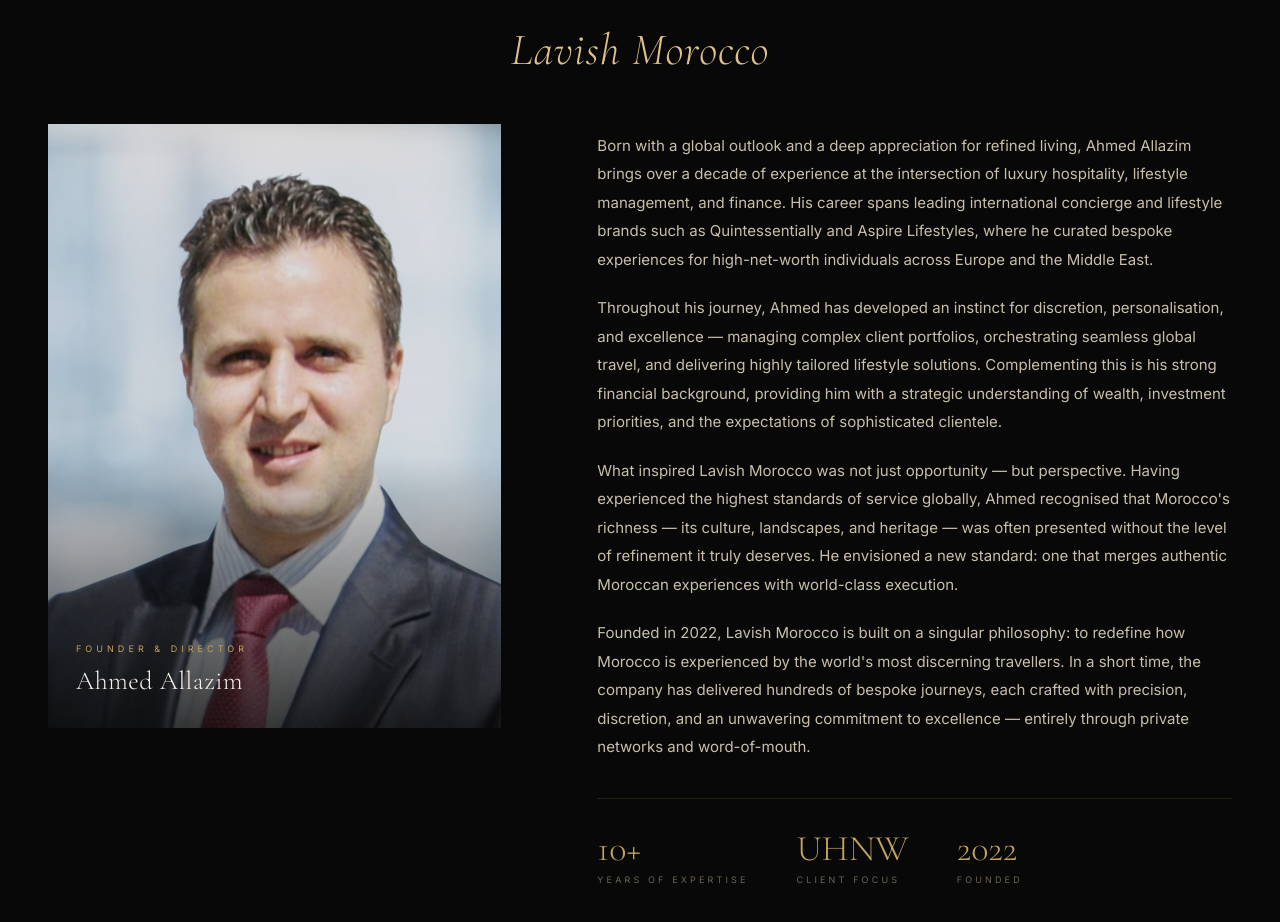
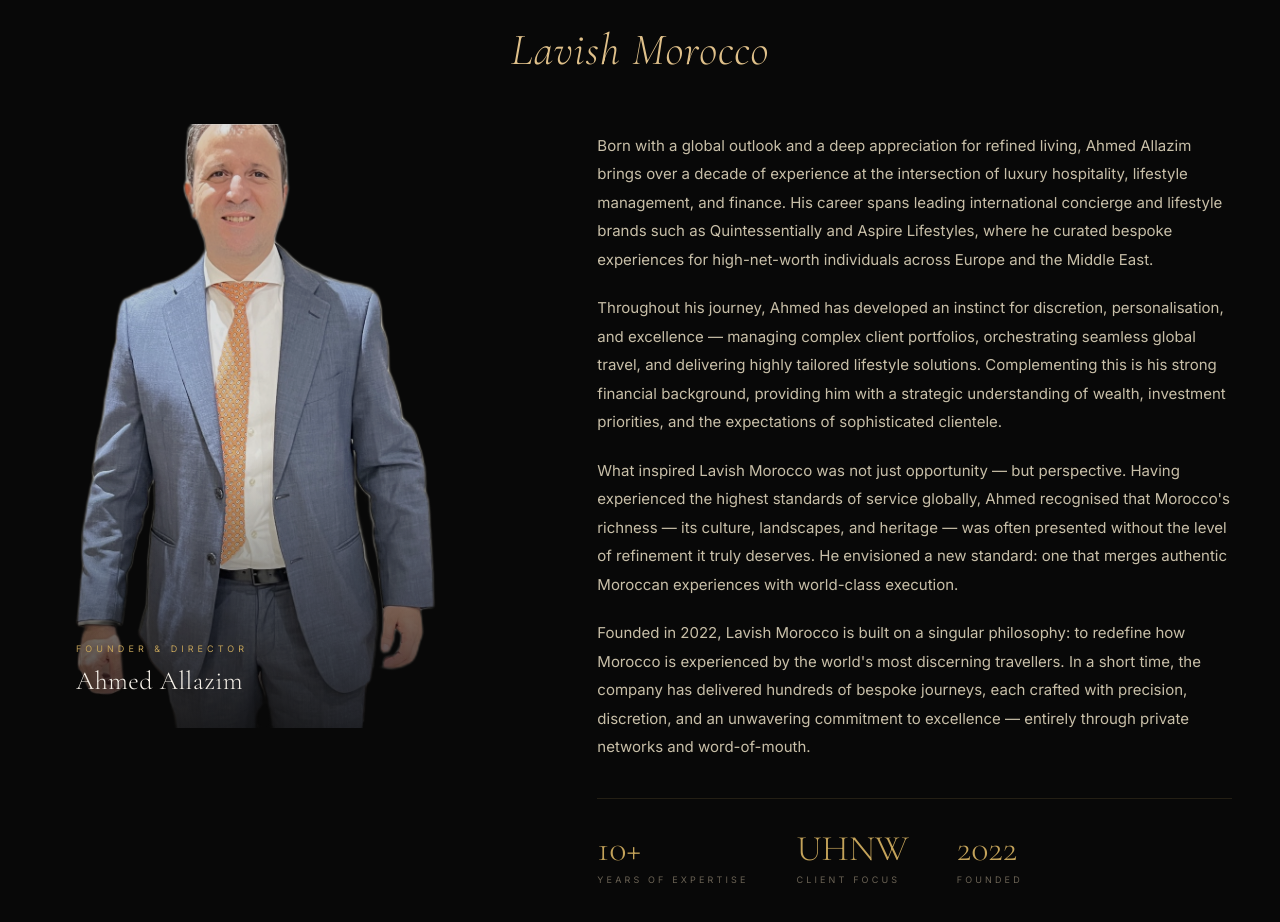
Before and after one commit to AllazimA/Atlaswealth, a Next.js app: page /lavish-morocco/about in a window 1280 px wide. Shown: the part 2974-3896 px from the top of the page. Built offline with nearby package versions, Linux system fonts and the light colour scheme; a web font is replaced by a local one.

Commit message:
Update founder photo on Lavish Morocco About page
Replace founder portrait with new professional headshot (background removed). Image saved as PNG with transparent background for cleaner presentation against dark theme.

Co-Authored-By: Claude Haiku 4.5 <noreply@anthropic.com>

```diff
--- a/app/lavish-morocco/about/page.tsx
+++ b/app/lavish-morocco/about/page.tsx
@@ -291,7 +291,7 @@ export default function AboutPage() {
                 className="lv-img-zoom" style={{ position: 'relative' }}>
                 <div style={{ aspectRatio: '3/4', overflow: 'hidden', position: 'relative' }}>
                   <img
-                    src="/ahmed.png"
+                    src="/images/ahmed-allazim.png"
                     alt="Ahmed Allazim — Founder & Director"
                     style={{ width: '100%', height: '100%', objectFit: 'cover', objectPosition: 'top center', display: 'block', filter: 'brightness(0.88) saturate(0.9)' }}
                   />
```
Also changed, not shown: public/images/ahmed-allazim.png (added).
